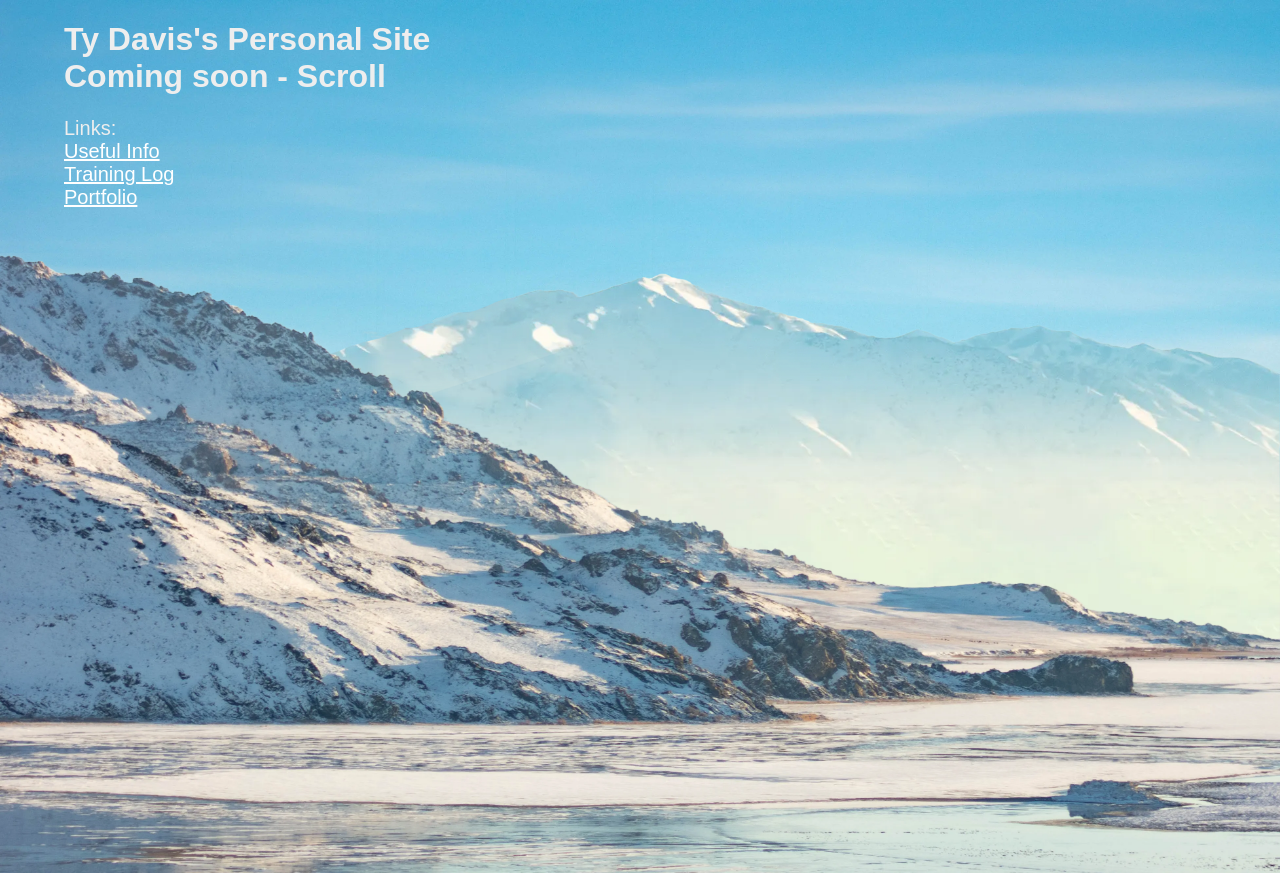
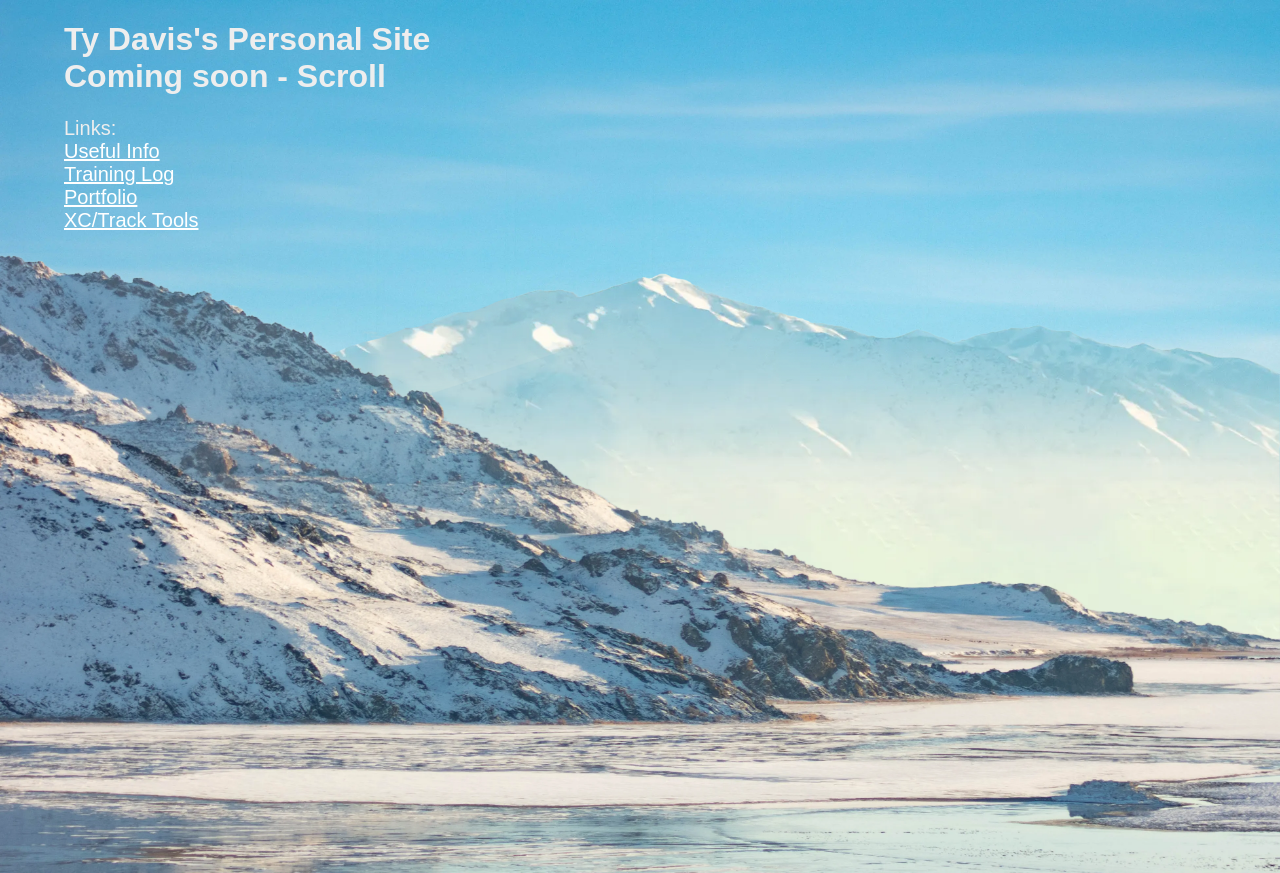
Before and after one commit to TyGuy60401/ty-davis-site, a plain HTML site: page index.html in a window 1280 px wide. Shown: the top 873 px of the page. Drawn offline with Linux system fonts and the light colour scheme.

Commit message:
Added a link to the XC Tools

```diff
--- a/index.html
+++ b/index.html
@@ -19,7 +19,8 @@
         <p>Links: <br>
             <a href="/usefulInfo/index.html">Useful Info</a><br>
             <a href="log/index.html">Training Log</a><br>
-            <a href="portfolio/index.html">Portfolio</a>
+            <a href="portfolio/index.html">Portfolio</a><br>
+            <a href="xctools/">XC/Track Tools</a><br>
         </p>
     </div>
     <div id="imgContainer" class="mobileImgs">
```
